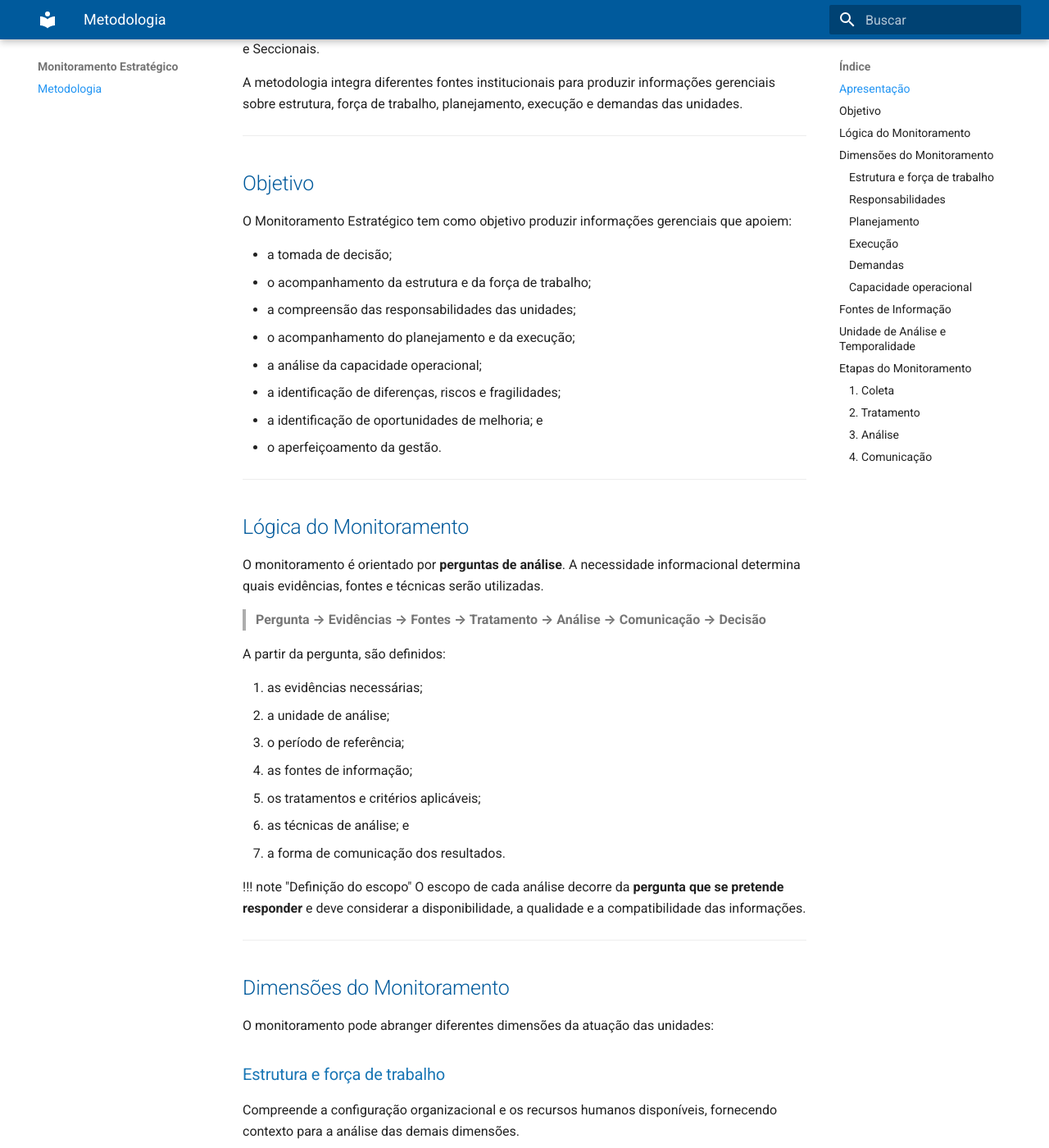
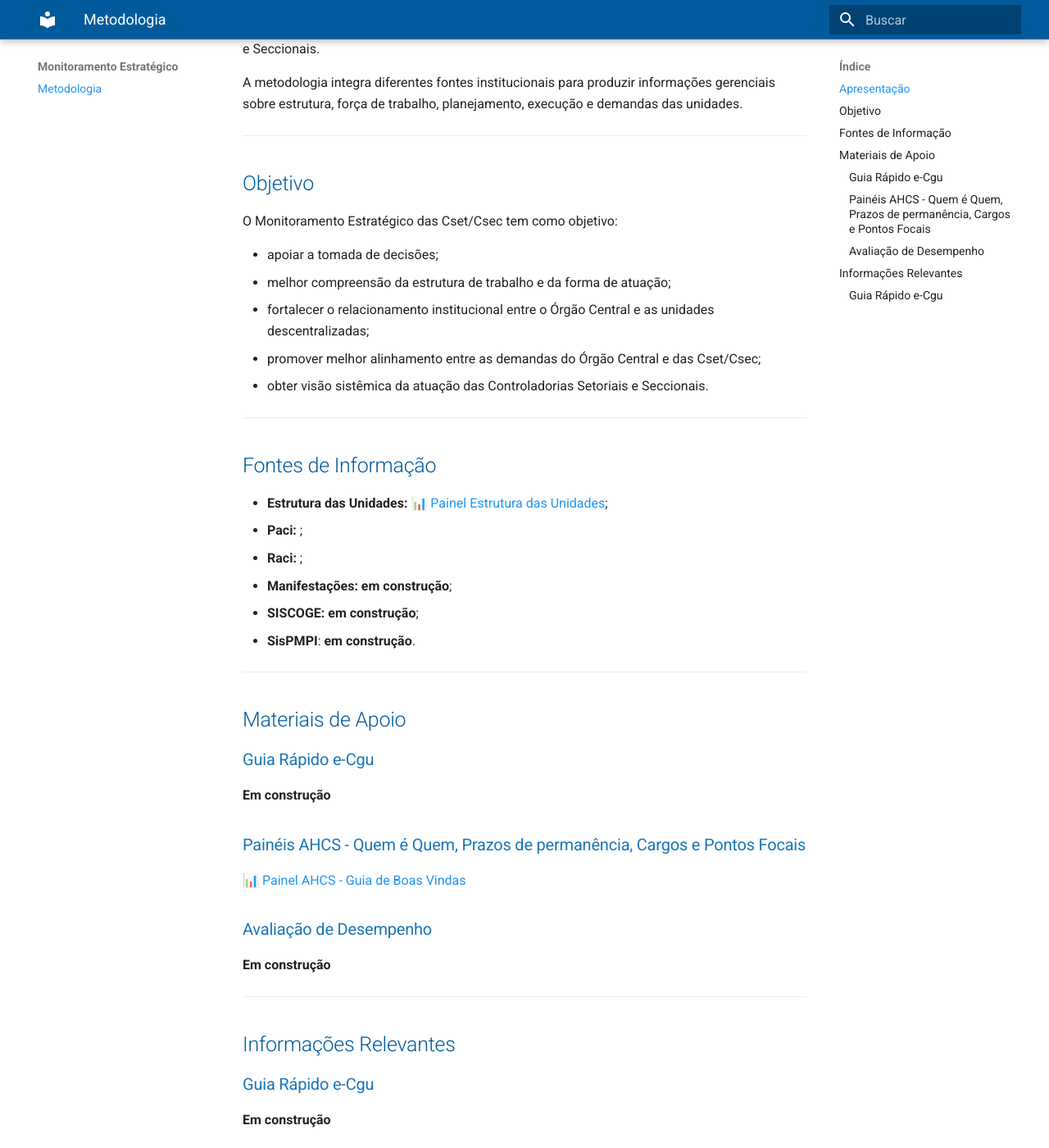
Before and after one commit to CGEMG-AHCS/guia-monitoramento-estrategico, an MkDocs documentation site: the page built from docs/monitoramento/metodologia.md, in a window 1280 px wide and 1400 px high, scrolled down 283 px. Shown: the whole window at 82% size. Built offline with MkDocs 1.6.1 and Material for MkDocs 9.7.7, drawn with Linux system fonts in a browser that asks for light colours; some of the changed text lies outside the part shown.

Commit message:
Update metodologia.md

```diff
--- a/docs/monitoramento/metodologia.md
+++ b/docs/monitoramento/metodologia.md
@@ -10,70 +10,13 @@ A metodologia integra diferentes fontes institucionais para produzir informaçõ
 
 ## Objetivo
 
-O Monitoramento Estratégico tem como objetivo produzir informações gerenciais que apoiem:
+O Monitoramento Estratégico das Cset/Csec tem como objetivo:
 
-- a tomada de decisão;
-- o acompanhamento da estrutura e da força de trabalho;
-- a compreensão das responsabilidades das unidades;
-- o acompanhamento do planejamento e da execução;
-- a análise da capacidade operacional;
-- a identificação de diferenças, riscos e fragilidades;
-- a identificação de oportunidades de melhoria; e
-- o aperfeiçoamento da gestão.
-
----
-
-## Lógica do Monitoramento
-
-O monitoramento é orientado por **perguntas de análise**. A necessidade informacional determina quais evidências, fontes e técnicas serão utilizadas.
-
-> **Pergunta → Evidências → Fontes → Tratamento → Análise → Comunicação → Decisão**
-
-A partir da pergunta, são definidos:
-
-1. as evidências necessárias;
-2. a unidade de análise;
-3. o período de referência;
-4. as fontes de informação;
-5. os tratamentos e critérios aplicáveis;
-6. as técnicas de análise; e
-7. a forma de comunicação dos resultados.
-
-!!! note "Definição do escopo"
-    O escopo de cada análise decorre da **pergunta que se pretende responder** e deve considerar a disponibilidade, a qualidade e a compatibilidade das informações.
-
----
-
-## Dimensões do Monitoramento
-
-O monitoramento pode abranger diferentes dimensões da atuação das unidades:
-
-### Estrutura e força de trabalho
-
-Compreende a configuração organizacional e os recursos humanos disponíveis, fornecendo contexto para a análise das demais dimensões.
-
-### Responsabilidades
-
-Compreende as atribuições e a distribuição de responsabilidades entre unidades, funções, equipes e servidores.
-
-### Planejamento
-
-Compreende as atividades previstas, as prioridades e sua distribuição entre unidades e períodos.
-
-### Execução
-
-Compreende as atividades efetivamente desenvolvidas ou registradas pelas unidades.
-
-### Demandas
-
-Compreende a natureza, o volume e a distribuição das demandas recebidas pelas unidades.
-
-### Capacidade operacional
-
-Resulta da análise conjunta de evidências relacionadas aos **recursos disponíveis, responsabilidades, demandas, planejamento e execução**.
-
-!!! warning "Capacidade operacional"
-    A capacidade operacional não corresponde, necessariamente, a um único indicador. Sua interpretação depende da pergunta de análise, das evidências disponíveis e dos critérios adotados.
+- apoiar a tomada de decisões;
+- melhor compreensão da estrutura de trabalho e da forma de atuação;
+- fortalecer o relacionamento institucional entre o Órgão Central e as unidades descentralizadas;
+- promover melhor alinhamento entre as demandas do Órgão Central e das Cset/Csec;
+- obter visão sistêmica da atuação das Controladorias Setoriais e Seccionais.
 
 ---
 
@@ -82,85 +25,30 @@ Resulta da análise conjunta de evidências relacionadas aos **recursos disponí
 - **Estrutura das Unidades:** 📊 [Painel Estrutura das Unidades](https://app.powerbi.com/view?r=eyJrIjoiNWJiY2Q1MDEtOWY4MC00MDljLWJlNWQtNmFmMTExZmFmZDMzIiwidCI6ImU1ZDNhZTdjLTliMzgtNDhkZS1hMDg3LWY2NzM0YTI4NzU3NCJ9);
 - **Paci:** ;
 - **Raci:** ;
-- **Painel Quem é Quem, Prazos de permanência, Cargos e Pontos Focais**: 📊 [Painel AHCS - Guia de Boas Vindas](https://app.powerbi.com/view?r=eyJrIjoiNTZiODg5ZmYtYWYyYi00Mjk1LWJmYzAtMDVmZWU0NjMzNzMwIiwidCI6ImU1ZDNhZTdjLTliMzgtNDhkZS1hMDg3LWY2NzM0YTI4NzU3NCJ9);
 - **Manifestações:** **em construção**;
 - **SISCOGE:** **em construção**;
-- **SisPMPI**: **em construção**;
-- **Avaliação de desempenho**: **em construção**;
-- **Notícias na Mídia**: **em construção**;
+- **SisPMPI**: **em construção**.
 
 ---
 
-## Unidade de Análise e Temporalidade
+## Materiais de Apoio
 
-Antes da análise, devem ser definidos a **unidade de análise** e o **período de referência**.
+### Guia Rápido e-Cgu
 
-A unidade de análise corresponde ao elemento sobre o qual os dados serão consolidados ou comparados, como:
+**Em construção**
 
-- unidade;
-- órgão ou entidade;
-- servidor;
-- atividade;
-- responsabilidade;
-- trabalho;
-- manifestação;
-- período; ou
-- categoria de atividade.
+### Painéis AHCS - Quem é Quem, Prazos de permanência, Cargos e Pontos Focais
 
-Quando diferentes fontes forem combinadas, devem ser avaliadas sua **granularidade** e a compatibilidade entre os níveis de informação.
+📊 [Painel AHCS - Guia de Boas Vindas](https://app.powerbi.com/view?r=eyJrIjoiNTZiODg5ZmYtYWYyYi00Mjk1LWJmYzAtMDVmZWU0NjMzNzMwIiwidCI6ImU1ZDNhZTdjLTliMzgtNDhkZS1hMDg3LWY2NzM0YTI4NzU3NCJ9)
 
-Também devem ser considerados, conforme a análise:
+### Avaliação de Desempenho
 
-- período de competência;
-- exercício de referência;
-- data de extração ou atualização;
-- início e término das atividades; e
-- periodicidade de atualização das fontes.
-
-!!! note "Compatibilidade temporal"
-    Diferenças relevantes entre os períodos das fontes devem ser consideradas na análise e, quando necessário, explicitadas na comunicação dos resultados.
+**Em construção**
 
 ---
 
-## Etapas do Monitoramento
+## Informações Relevantes
 
-O processo compreende quatro etapas principais:
+### Guia Rápido e-Cgu
 
-### 1. Coleta
-
-Obtenção das informações necessárias para responder à pergunta de análise, considerando as fontes disponíveis, a unidade de análise, o período de referência e os critérios de seleção.
-
-### 2. Tratamento
-
-Preparação dos dados para análise, podendo incluir:
-
-- tratamento de duplicidades e inconsistências;
-- padronização e classificação;
-- tratamento de campos ausentes;
-- aplicação de filtros e regras de negócio;
-- criação de variáveis derivadas;
-- agregação de registros; e
-- integração entre fontes.
-
-!!! important "Rastreabilidade"
-    As transformações relevantes devem ser documentadas, preservando a origem e o significado das informações.
-
-### 3. Análise
-
-Organização, comparação e interpretação das evidências por meio de técnicas adequadas à pergunta formulada, como:
-
-- contagens, proporções e indicadores;
-- medidas descritivas e distribuições;
-- comparações e séries históricas;
-- cruzamentos entre variáveis; e
-- identificação de padrões e exceções.
-
-A interpretação deve considerar o contexto das unidades e as limitações das informações utilizadas.
-
-### 4. Comunicação
-
-Apresentação dos resultados em produtos como painéis, relatórios gerenciais, diagnósticos, estudos temáticos, apresentações e notas.
-
-A comunicação deve priorizar **clareza, objetividade, contextualização, rastreabilidade e explicitação das limitações relevantes**.
-
----
+**Em construção**
```
